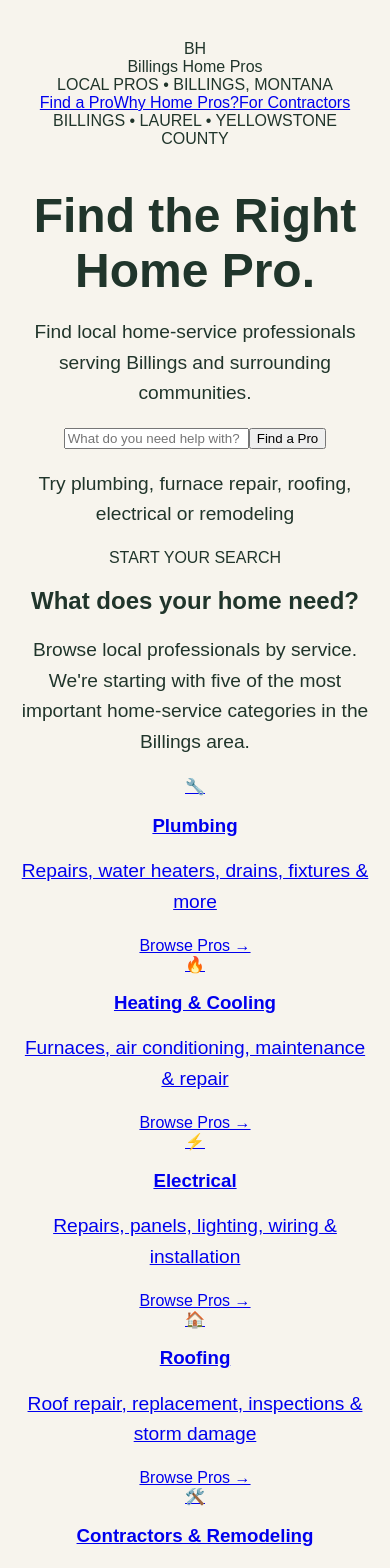
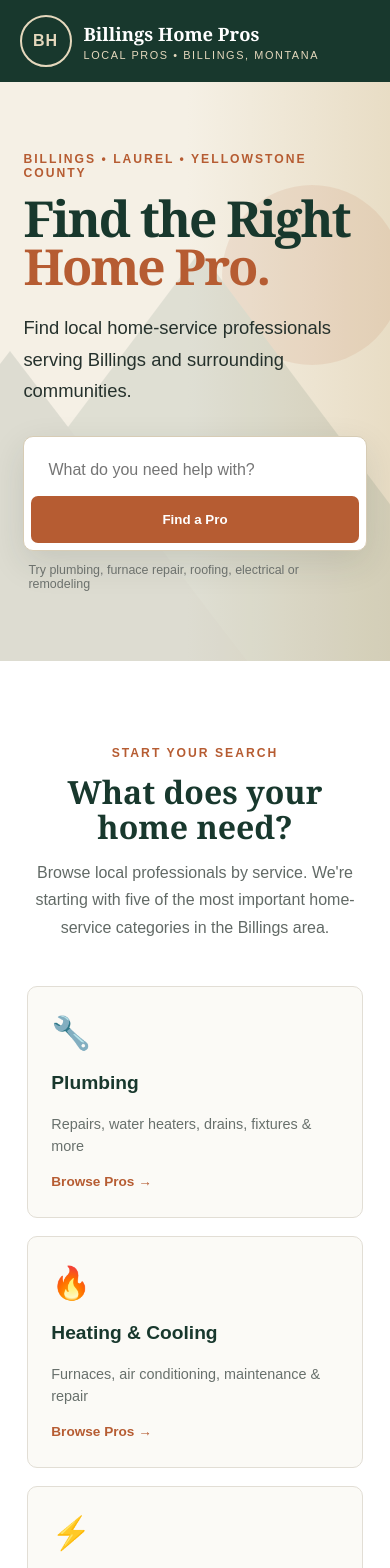
Before and after one commit to Cheddaronbass/billingshomepros, a Next.js app: page / in a window 390 px wide. Shown: the top 1568 px of the page. Built offline with nearby package versions, Linux system fonts and the light colour scheme.

Commit message:
Enhance global styles with CSS variables and updates
Added CSS variables for color themes and improved styles for various elements including header, hero section, service cards, and responsive design.

```diff
--- a/app/globals.css
+++ b/app/globals.css
@@ -1,36 +1,467 @@
+:root {
+  --forest: #18382d;
+  --forest-light: #285343;
+  --cream: #f5f0e5;
+  --sand: #e5d8bd;
+  --rust: #b65c32;
+  --charcoal: #25312c;
+  --white: #ffffff;
+}
+
 * {
   box-sizing: border-box;
 }
 
-html,
-body {
-  margin: 0;
-  padding: 0;
+html {
+  scroll-behavior: smooth;
 }
 
 body {
+  margin: 0;
+  background: var(--cream);
+  color: var(--charcoal);
   font-family: Arial, Helvetica, sans-serif;
-  background: #f7f4ed;
-  color: #20352b;
 }
 
-main {
-  min-height: 100vh;
+a {
+  color: inherit;
+  text-decoration: none;
+}
+
+/* HEADER */
+
+header {
+  min-height: 82px;
+  padding: 14px 6%;
+  background: var(--forest);
+  color: var(--white);
   display: flex;
-  flex-direction: column;
-  justify-content: center;
   align-items: center;
-  text-align: center;
-  padding: 40px 20px;
+  justify-content: space-between;
+  gap: 30px;
+}
+
+.brand {
+  display: flex;
+  align-items: center;
+  gap: 12px;
+}
+
+.logoMark {
+  width: 52px;
+  height: 52px;
+  border: 2px solid var(--sand);
+  border-radius: 50%;
+  display: grid;
+  place-items: center;
+  color: var(--sand);
+  font-weight: 800;
+  letter-spacing: 1px;
+}
+
+.brandName {
+  font-family: Georgia, "Times New Roman", serif;
+  font-size: 1.45rem;
+  font-weight: 700;
+}
+
+.tagline {
+  margin-top: 3px;
+  color: var(--sand);
+  font-size: 0.68rem;
+  letter-spacing: 1.6px;
+}
+
+nav {
+  display: flex;
+  gap: 28px;
+  font-size: 0.9rem;
+  font-weight: 700;
+}
+
+nav a:hover {
+  color: var(--sand);
+}
+
+/* HERO */
+
+.hero {
+  min-height: 520px;
+  padding: 85px 8% 70px;
+  position: relative;
+  overflow: hidden;
+  background:
+    linear-gradient(
+      90deg,
+      rgba(245, 240, 229, 1) 0%,
+      rgba(245, 240, 229, 0.96) 48%,
+      rgba(229, 216, 189, 0.8) 100%
+    );
+}
+
+.heroContent {
+  max-width: 720px;
+  position: relative;
+  z-index: 5;
+}
+
+.eyebrow {
+  color: var(--rust);
+  font-size: 0.76rem;
+  font-weight: 800;
+  letter-spacing: 2px;
+  margin-bottom: 15px;
+}
+
+.eyebrow.light {
+  color: var(--sand);
+}
+
+h1,
+h2,
+h3,
+p {
+  margin-top: 0;
+}
+
+h1,
+h2,
+.brandName {
+  font-family: Georgia, "Times New Roman", serif;
 }
 
 h1 {
-  font-size: 3rem;
-  margin-bottom: 16px;
+  max-width: 650px;
+  margin-bottom: 22px;
+  color: var(--forest);
+  font-size: clamp(3.1rem, 7vw, 5.7rem);
+  line-height: 0.96;
+  letter-spacing: -3px;
 }
 
-p {
-  max-width: 650px;
+h1 span {
+  color: var(--rust);
+}
+
+.heroText {
+  max-width: 630px;
+  margin-bottom: 30px;
+  font-size: 1.15rem;
+  line-height: 1.7;
+}
+
+.searchBox {
+  max-width: 680px;
+  padding: 7px;
+  background: var(--white);
+  border: 1px solid #d7ccb5;
+  border-radius: 10px;
+  display: flex;
+  box-shadow: 0 12px 35px rgba(35, 48, 42, 0.12);
+}
+
+.searchBox input {
+  flex: 1;
+  min-width: 0;
+  padding: 17px;
+  border: 0;
+  outline: none;
+  font-size: 1rem;
+  background: transparent;
+}
+
+.searchBox button,
+.lightButton {
+  border: 0;
+  border-radius: 7px;
+  cursor: pointer;
+  font-weight: 800;
+}
+
+.searchBox button {
+  padding: 0 28px;
+  background: var(--rust);
+  color: var(--white);
+}
+
+.searchBox button:hover {
+  opacity: 0.9;
+}
+
+.searchHint {
+  margin: 12px 5px 0;
+  color: #6c716d;
+  font-size: 0.78rem;
+}
+
+.mountainArt {
+  position: absolute;
+  right: -40px;
+  bottom: -30px;
+  width: 48%;
+  height: 95%;
+  opacity: 0.18;
+}
+
+.sun {
+  position: absolute;
+  width: 180px;
+  height: 180px;
+  right: 12%;
+  top: 8%;
+  border-radius: 50%;
+  background: var(--rust);
+}
+
+.mountain {
+  position: absolute;
+  bottom: 0;
+  width: 0;
+  height: 0;
+  border-left: 330px solid transparent;
+  border-right: 330px solid transparent;
+}
+
+.mountainBack {
+  right: -100px;
+  border-bottom: 440px solid var(--forest-light);
+}
+
+.mountainFront {
+  right: 160px;
+  border-left-width: 260px;
+  border-right-width: 260px;
+  border-bottom: 340px solid var(--forest);
+}
+
+/* GENERAL SECTIONS */
+
+.servicesSection,
+.whySection {
+  padding: 85px 7%;
+}
+
+.servicesSection {
+  background: var(--white);
+}
+
+.sectionHeading {
+  max-width: 760px;
+  margin: 0 auto 45px;
+  text-align: center;
+}
+
+.sectionHeading h2 {
+  margin-bottom: 15px;
+  color: var(--forest);
+  font-size: clamp(2rem, 4vw, 3.1rem);
+  line-height: 1.08;
+}
+
+.sectionHeading p {
+  color: #626a66;
+  line-height: 1.7;
+}
+
+/* SERVICE CARDS */
+
+.serviceGrid {
+  max-width: 1200px;
+  margin: 0 auto;
+  display: grid;
+  grid-template-columns: repeat(5, 1fr);
+  gap: 18px;
+}
+
+.serviceCard {
+  min-height: 245px;
+  padding: 27px 23px;
+  border: 1px solid #e2ded5;
+  border-radius: 10px;
+  background: #fbfaf6;
+  transition:
+    transform 0.2s ease,
+    box-shadow 0.2s ease,
+    border-color 0.2s ease;
+}
+
+.serviceCard:hover {
+  transform: translateY(-5px);
+  border-color: var(--sand);
+  box-shadow: 0 14px 30px rgba(32, 53, 43, 0.1);
+}
+
+.serviceIcon {
+  margin-bottom: 20px;
+  font-size: 2rem;
+}
+
+.serviceCard h3 {
+  color: var(--forest);
   font-size: 1.2rem;
-  line-height: 1.6;
 }
+
+.serviceCard p {
+  min-height: 75px;
+  color: #68706c;
+  font-size: 0.9rem;
+  line-height: 1.55;
+}
+
+.serviceCard span {
+  color: var(--rust);
+  font-size: 0.85rem;
+  font-weight: 800;
+}
+
+/* WHY */
+
+.whySection {
+  background: var(--cream);
+}
+
+.featureGrid {
+  max-width: 1000px;
+  margin: 0 auto;
+  display: grid;
+  grid-template-columns: repeat(3, 1fr);
+  gap: 35px;
+}
+
+.feature {
+  padding-top: 22px;
+  border-top: 3px solid var(--rust);
+}
+
+.feature strong {
+  color: var(--forest);
+  font-family: Georgia, "Times New Roman", serif;
+  font-size: 1.35rem;
+}
+
+.feature p {
+  margin-top: 12px;
+  color: #636b67;
+  line-height: 1.65;
+}
+
+/* CONTRACTOR CTA */
+
+.proSection {
+  padding: 65px 8%;
+  background: var(--forest);
+  color: var(--white);
+  display: flex;
+  align-items: center;
+  justify-content: space-between;
+  gap: 50px;
+}
+
+.proSection > div {
+  max-width: 700px;
+}
+
+.proSection h2 {
+  margin-bottom: 12px;
+  font-size: clamp(2rem, 4vw, 3rem);
+}
+
+.proSection p {
+  margin-bottom: 0;
+  color: #d7ded9;
+  line-height: 1.7;
+}
+
+.lightButton {
+  flex-shrink: 0;
+  padding: 16px 28px;
+  background: var(--sand);
+  color: var(--forest);
+  font-size: 0.95rem;
+}
+
+/* FOOTER */
+
+footer {
+  padding: 45px 7%;
+  background: #10261f;
+  color: #dce2de;
+  text-align: center;
+}
+
+footer strong {
+  color: var(--white);
+  font-family: Georgia, "Times New Roman", serif;
+  font-size: 1.35rem;
+}
+
+footer p {
+  margin: 10px auto 18px;
+  font-size: 0.85rem;
+}
+
+footer small {
+  color: #98a69f;
+}
+
+/* MOBILE */
+
+@media (max-width: 1000px) {
+  .serviceGrid {
+    grid-template-columns: repeat(2, 1fr);
+  }
+
+  .mountainArt {
+    width: 60%;
+    opacity: 0.1;
+  }
+}
+
+@media (max-width: 700px) {
+  header {
+    padding: 15px 5%;
+  }
+
+  nav {
+    display: none;
+  }
+
+  .brandName {
+    font-size: 1.15rem;
+  }
+
+  .hero {
+    min-height: auto;
+    padding: 70px 6%;
+  }
+
+  h1 {
+    letter-spacing: -2px;
+  }
+
+  .searchBox {
+    flex-direction: column;
+  }
+
+  .searchBox button {
+    padding: 16px;
+  }
+
+  .serviceGrid,
+  .featureGrid {
+    grid-template-columns: 1fr;
+  }
+
+  .serviceCard {
+    min-height: auto;
+  }
+
+  .serviceCard p {
+    min-height: auto;
+  }
+
+  .proSection {
+    align-items: flex-start;
+    flex-direction: column;
+  }
+}
```
